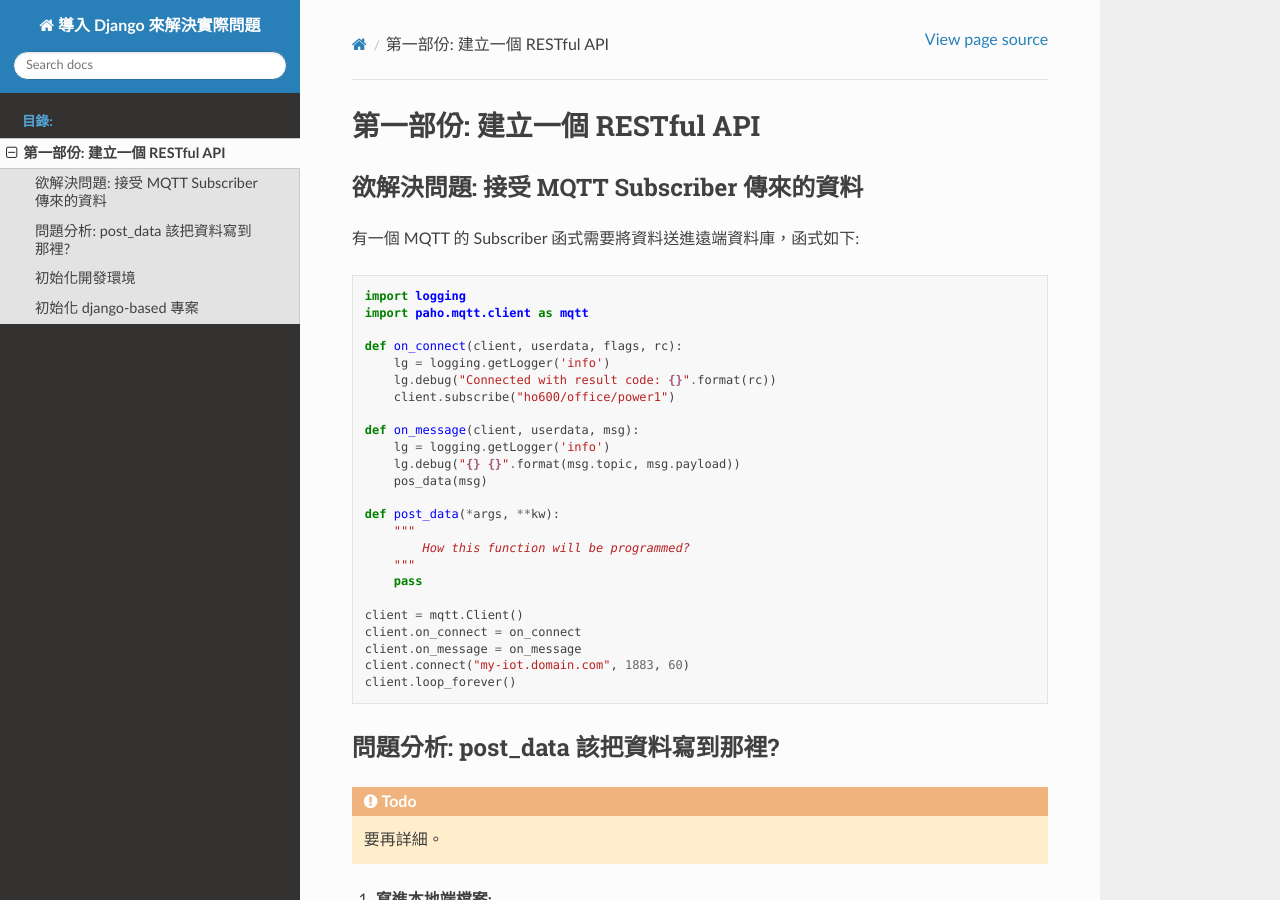
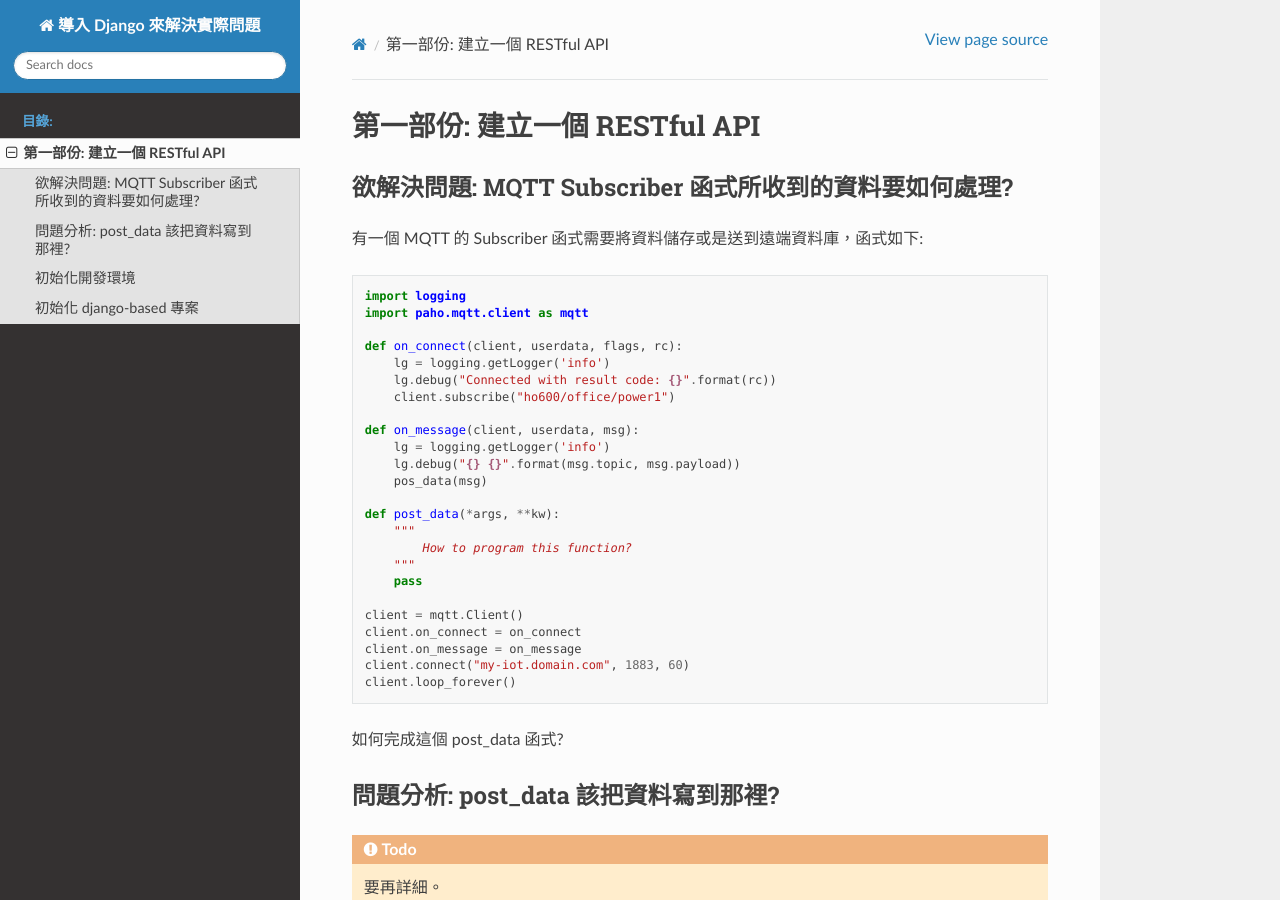
Before and after one commit to ho600-ltd/book-for-import-django, a Sphinx documentation site: the page built from docs/source/01part.rst, in a window 1280 px wide and 900 px high. Built offline with Sphinx 7.4.7 and the Read the Docs theme 2.0.0, drawn with Linux system fonts in a browser that asks for light colours.

Commit message:
Update words @master]

```diff
--- a/docs/source/01part.rst
+++ b/docs/source/01part.rst
@@ -1,10 +1,10 @@
 第一部份: 建立一個 RESTful API
 ===============================================================================
 
-欲解決問題: 接受 MQTT Subscriber 傳來的資料
+欲解決問題: MQTT Subscriber 函式所收到的資料要如何處理?
 -------------------------------------------------------------------------------
 
-有一個 MQTT 的 Subscriber 函式需要將資料送進遠端資料庫，函式如下:
+有一個 MQTT 的 Subscriber 函式需要將資料儲存或是送到遠端資料庫，函式如下:
 
 .. code-block:: python
 
@@ -23,7 +23,7 @@
 
     def post_data(*args, **kw):
         """
-            How this function will be programmed?
+            How to program this function?
         """
         pass
 
@@ -32,6 +32,8 @@
     client.on_message = on_message
     client.connect("my-iot.domain.com", 1883, 60)
     client.loop_forever()
+
+如何完成這個 post_data 函式?
 
 問題分析: post_data 該把資料寫到那裡?
 -------------------------------------------------------------------------------
```
